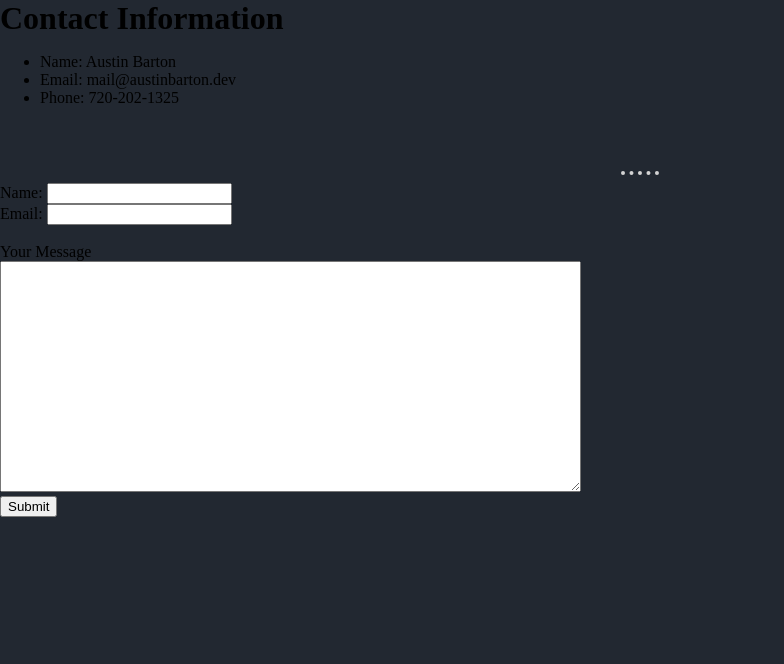
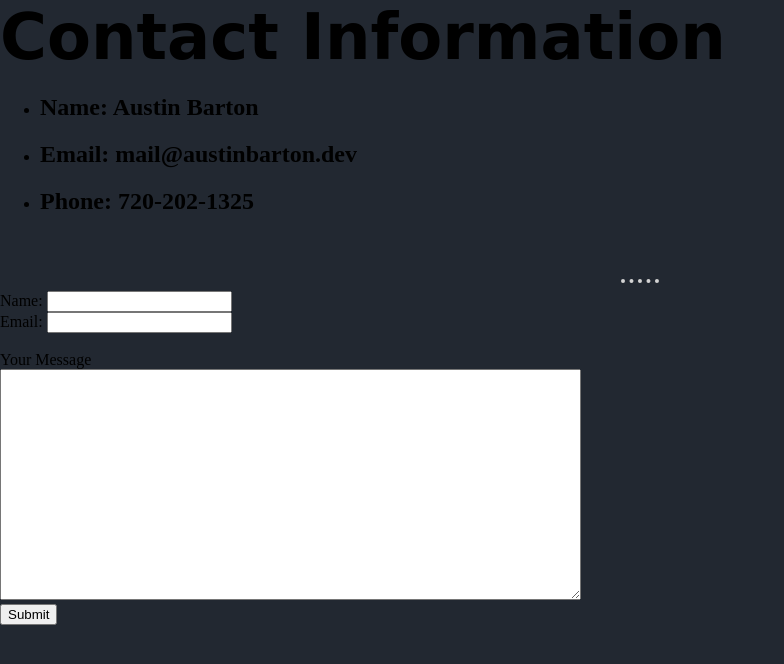
Before and after one commit to austinbarton1997/cv, a plain HTML site: page contact.html in a window 1280 px wide. Shown: the whole page, without its empty margins (0-784 px from the left). Drawn offline with Linux system fonts and the light colour scheme.

Commit message:
Contact css update

```diff
--- a/contact.html
+++ b/contact.html
@@ -10,9 +10,15 @@
 <body>
   <h1>Contact Information</h1>
   <ul>
-    <li>Name: Austin Barton</li>
-    <li>Email: mail@austinbarton.dev</li>
-    <li>Phone: 720-202-1325</li>
+    <li>
+      <h2>Name: Austin Barton</h2>
+    </li>
+    <li>
+      <h2>Email: mail@austinbarton.dev</h2>
+    </li>
+    <li>
+      <h2>Phone: 720-202-1325</h2>
+    </li>
   </ul>
   <hr>
   <form enctype="text/plain" action="mailto:mail@austinbarton.dev" method="post">
--- a/css/styles.css
+++ b/css/styles.css
@@ -6,6 +6,8 @@ body {
 
 h1 {
   margin: 0;
+  font-size: 4em;
+  font-family: 'Kaushan Script', cursive;
 }
 
 a {
```
